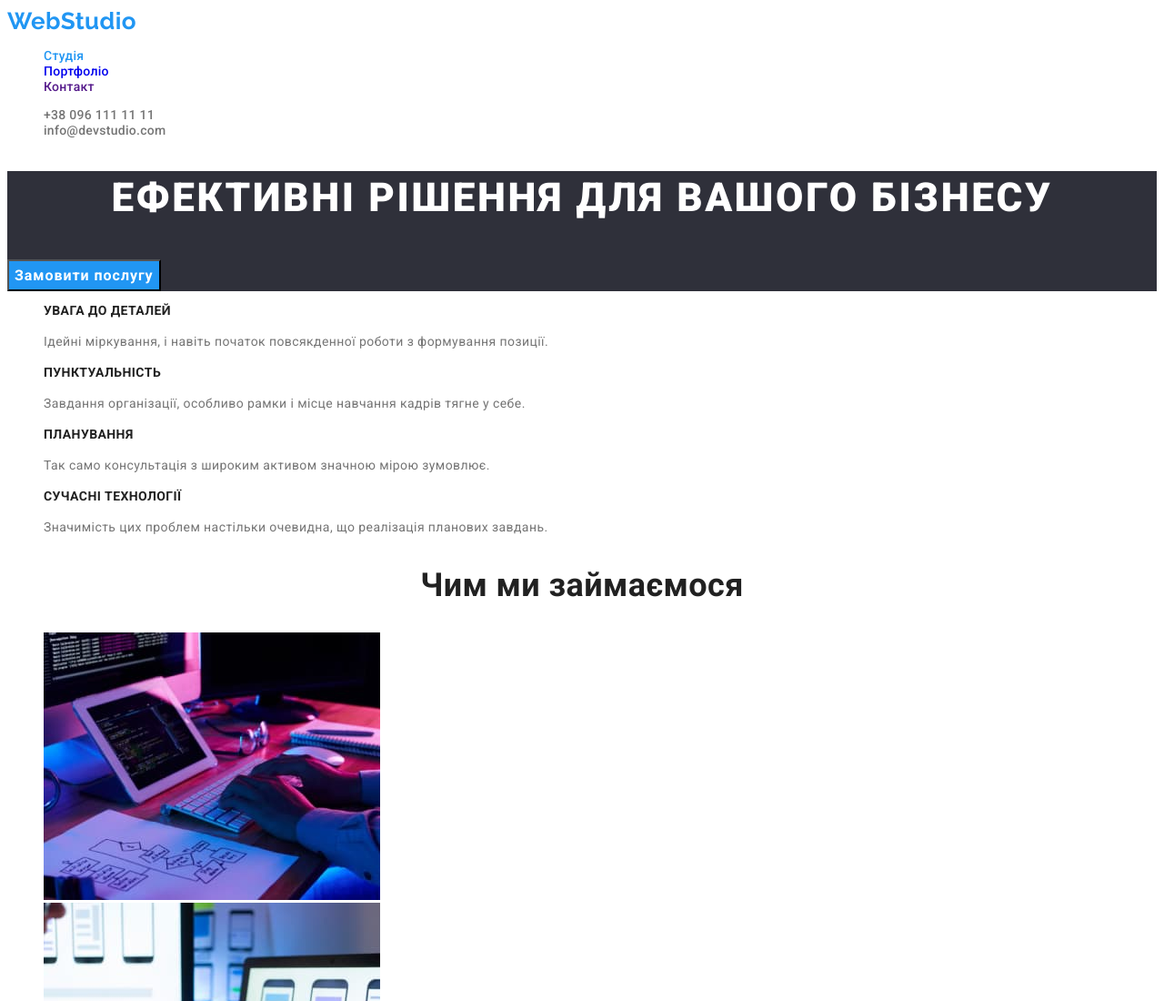
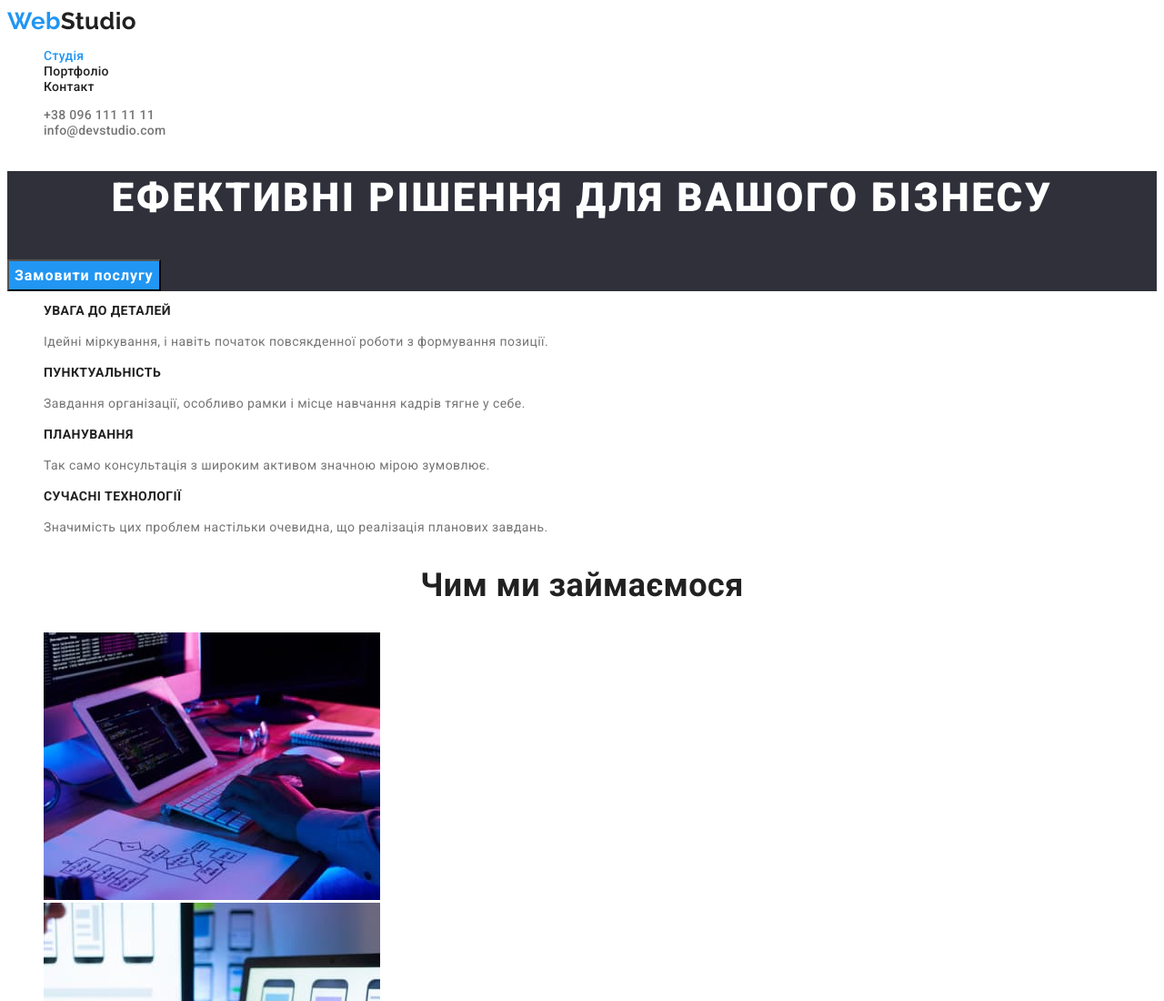
Before and after one commit to vikiv5/goit-markup-hw-02, a plain HTML site: page index.html in a window 1280 px wide. Shown: the top 1100 px of the page at 91% size. Drawn offline with Linux system fonts and the light colour scheme.

Commit message:
fix color

```diff
--- a/css/styles.css
+++ b/css/styles.css
@@ -27,6 +27,7 @@ body {font-family: "Roboto", sans-serif ;
   font-weight: 500;
   line-height: 1.14;
   letter-spacing: 0.02em;
+  color: var(--primary-text-color);
 }
 .link:hover,
 .link:focus {
@@ -69,6 +70,7 @@ font-family: 'Raleway';
 font-weight: 700;
 font-size: 26px;
 line-height: 1.19;
+color: var(--primary-text-color);
 }
 /* section hero */
 .hero {
```
